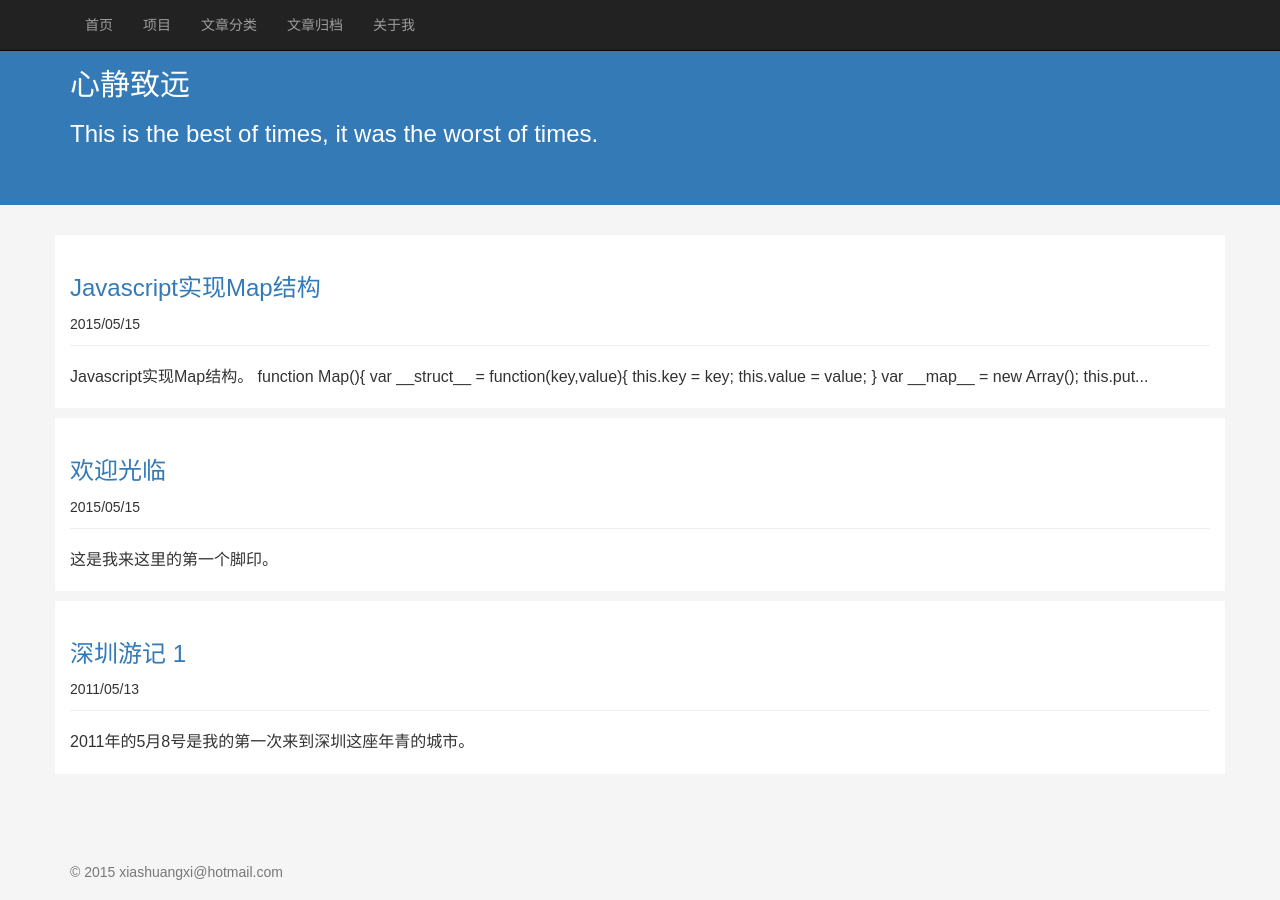
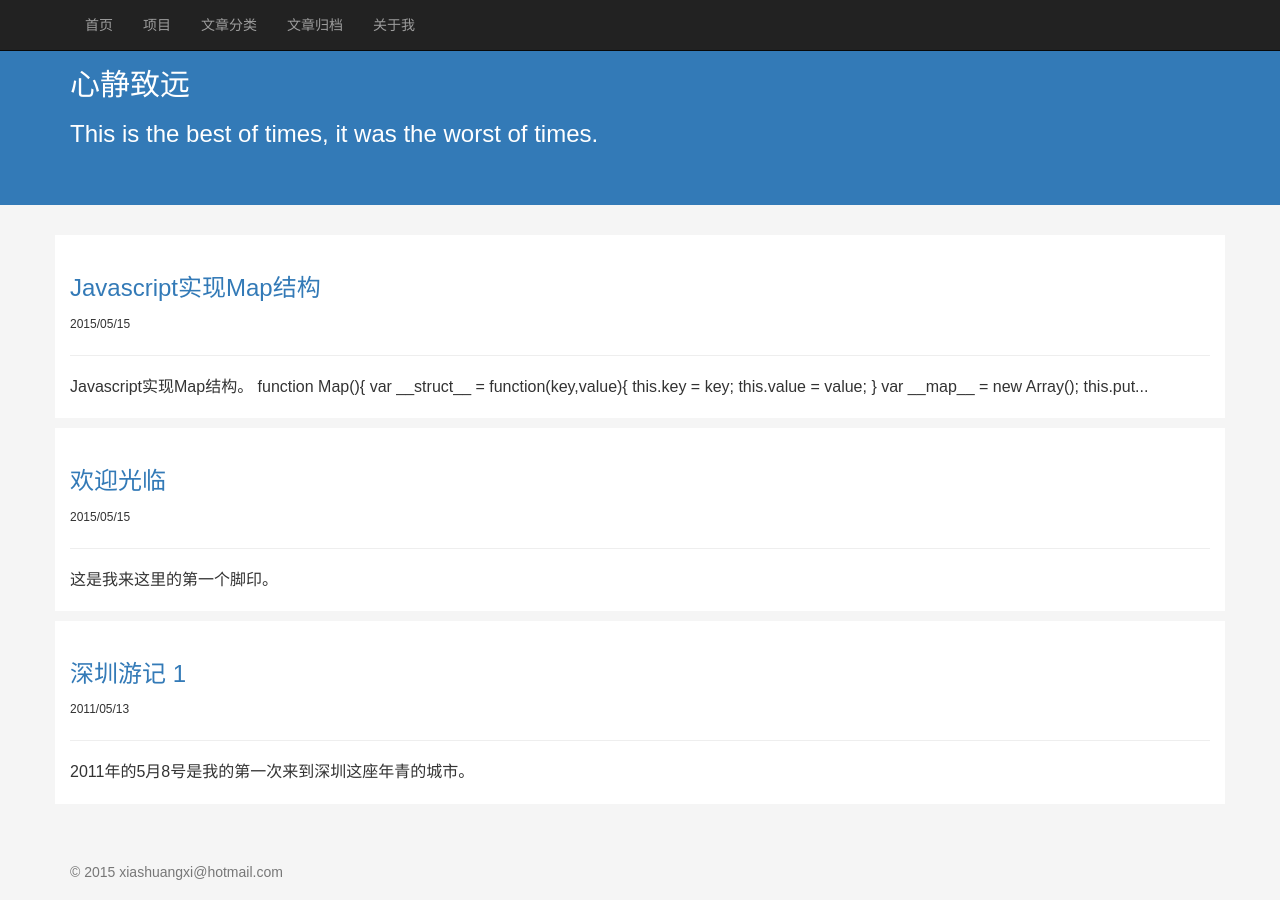
Before and after one commit to jinchangle/xiashuangxi.github.io, a Jekyll site: the page built from index.html, in a window 1280 px wide. Built offline with Jekyll 4.4.1, drawn with Linux system fonts in a browser that asks for light colours; nearby versions of some CDN libraries; the list of posts is cut into pages by our own code; comment, search, counter and statistics services are not loaded.

Commit message:
Update default.html

```diff
--- a/_layouts/default.html
+++ b/_layouts/default.html
@@ -10,7 +10,7 @@
         <div class="page-header">
             <a href='{{ site.baseurl }}{{ post.url }}'>
                 <h3>{{ post.title }}</h3>
-            </a>{{ post.date| date:"%Y/%m/%d" }}
+            </a><p style='font-size:12px;'>{{ post.date| date:"%Y/%m/%d" }}</p>
         </div>
         <p id='page.content' class="lead" style='font-size:16px;'>{{ post.content |strip_html|truncatewords:20}}</p>
         <p>
```
